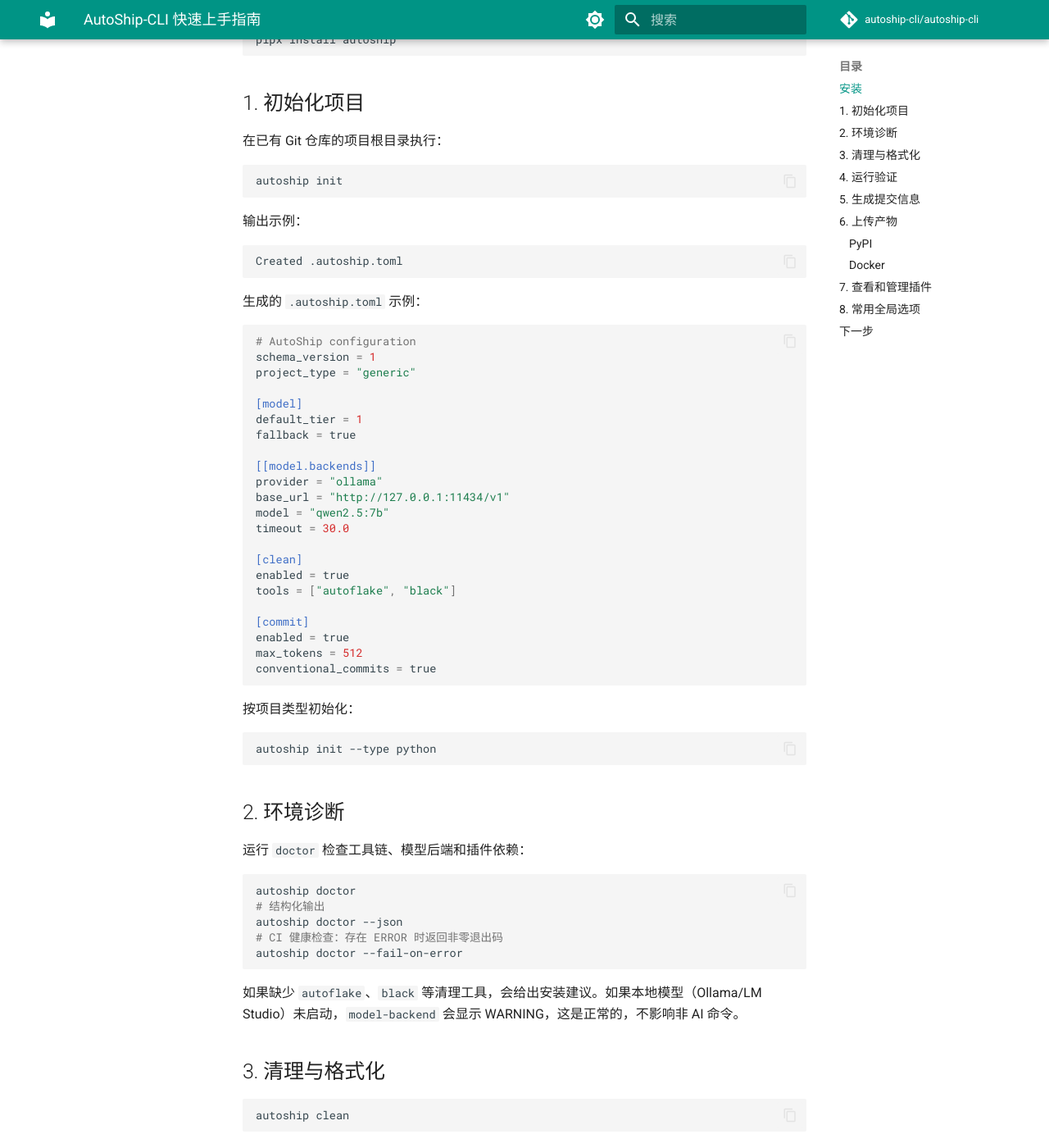
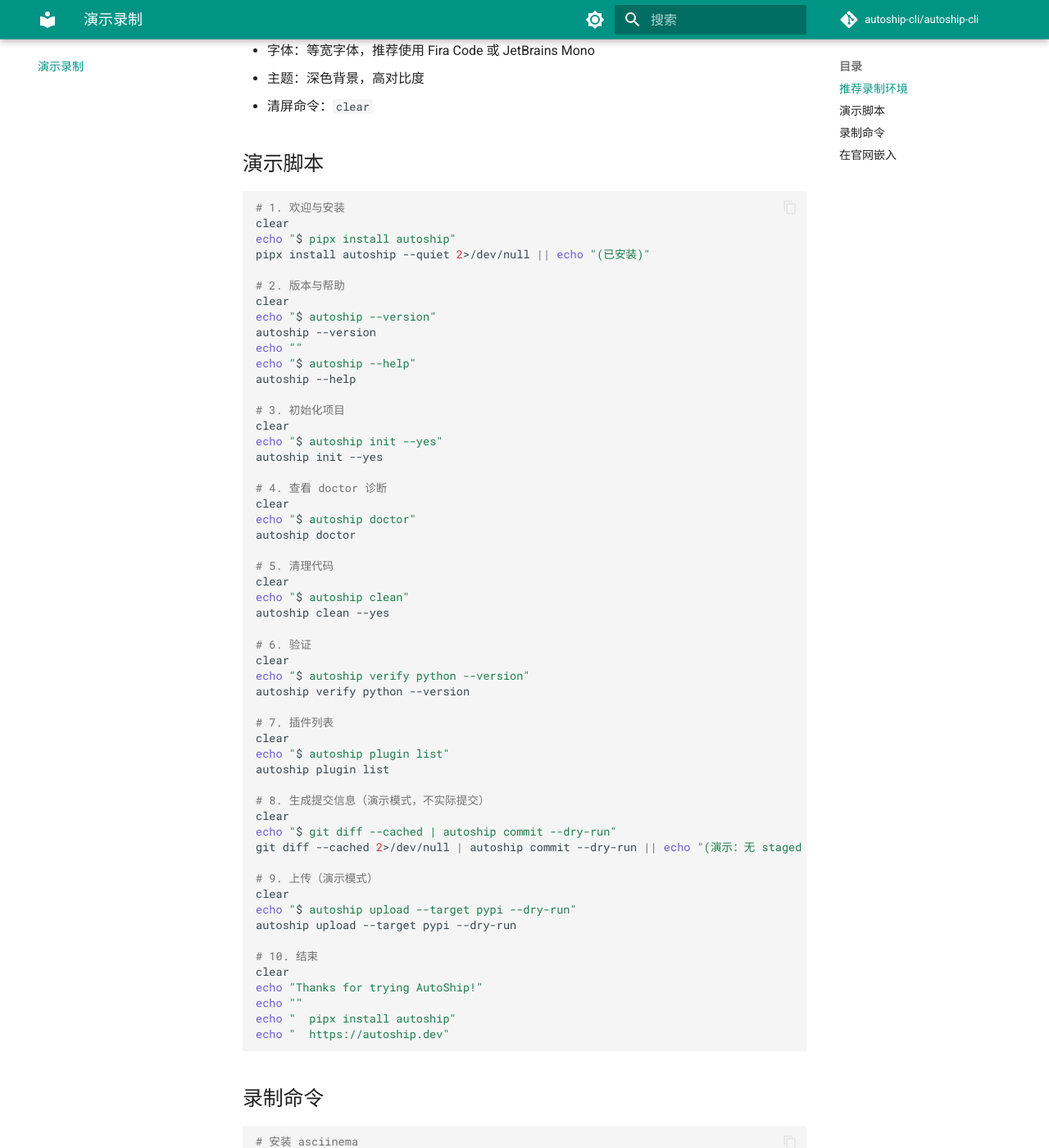
Before and after one commit to MS33834/autoship-cli, an MkDocs documentation site: the page built from docs/demo.md, in a window 1280 px wide and 1400 px high, scrolled down 354 px. Shown: the whole window at 82% size. Built offline with MkDocs 1.6.1 and Material for MkDocs 9.7.7, drawn with Linux system fonts in a browser that asks for light colours; comment, search, counter and statistics services are not loaded; the version menu is left out; some of the changed text lies outside the part shown.

Commit message:
docs(marketing): P4-6 release announcement, demo script, and navigation
- Add docs/announcement.md with Chinese and English 1.0.0 release
  announcements, social media copy, and email template.
- Add docs/demo.md with asciinema recording guide and demo script.
- Add docs/demo-script.sh as an executable script ready for asciinema.
- Register announcement.md and demo.md in mkdocs.yml navigation.

````diff
--- a/docs/demo.md
+++ b/docs/demo.md
@@ -1,178 +1,93 @@
-# AutoShip-CLI 快速上手指南
+# 演示脚本与录制指南
 
-本指南基于 AutoShip-CLI 的真实命令行为编写，可直接复制命令执行。
+本页面提供 AutoShip-CLI 的 asciinema 演示录制脚本。将脚本内容保存后，可使用 [asciinema](https://asciinema.org/) 录制并导出为 `website/demo.cast`。
 
-## 安装
+## 推荐录制环境
+
+- 终端尺寸：80x24 或 120x30
+- 字体：等宽字体，推荐使用 Fira Code 或 JetBrains Mono
+- 主题：深色背景，高对比度
+- 清屏命令：`clear`
+
+## 演示脚本
 
 ```bash
-pip install autoship
-# 或隔离安装
-pipx install autoship
+# 1. 欢迎与安装
+clear
+echo "$ pipx install autoship"
+pipx install autoship --quiet 2>/dev/null || echo "(已安装)"
+
+# 2. 版本与帮助
+clear
+echo "$ autoship --version"
+autoship --version
+echo ""
+echo "$ autoship --help"
+autoship --help
+
+# 3. 初始化项目
+clear
+echo "$ autoship init --yes"
+autoship init --yes
+
+# 4. 查看 doctor 诊断
+clear
+echo "$ autoship doctor"
+autoship doctor
+
+# 5. 清理代码
+clear
+echo "$ autoship clean"
+autoship clean --yes
+
+# 6. 验证
+clear
+echo "$ autoship verify python --version"
+autoship verify python --version
+
+# 7. 插件列表
+clear
+echo "$ autoship plugin list"
+autoship plugin list
+
+# 8. 生成提交信息（演示模式，不实际提交）
+clear
+echo "$ git diff --cached | autoship commit --dry-run"
+git diff --cached 2>/dev/null | autoship commit --dry-run || echo "(演示：无 staged changes)"
+
+# 9. 上传（演示模式）
+clear
+echo "$ autoship upload --target pypi --dry-run"
+autoship upload --target pypi --dry-run
+
+# 10. 结束
+clear
+echo "Thanks for trying AutoShip!"
+echo ""
+echo "  pipx install autoship"
+echo "  https://autoship.dev"
 ```
 
-## 1. 初始化项目
-
-在已有 Git 仓库的项目根目录执行：
+## 录制命令
 
 ```bash
-autoship init
+# 安装 asciinema
+pipx install asciinema
+
+# 录制
+cd /workspace/autoship-cli
+asciinema rec website/demo.cast --command "bash docs/demo-script.sh"
+
+# 播放验证
+asciinema play website/demo.cast
 ```
 
-输出示例：
+## 在官网嵌入
 
-```text
-Created .autoship.toml
+将 `website/demo.cast` 上传到 asciinema.org 后，可在 `website/index.html` 中嵌入播放器：
+
+```html
+<script src="https://asciinema.org/a/xxxxxx.js" id="asciicast-xxxxxx" async></script>
 ```
 
-生成的 `.autoship.toml` 示例：
-
-```toml
-# AutoShip configuration
-schema_version = 1
-project_type = "generic"
-
-[model]
-default_tier = 1
-fallback = true
-
-[[model.backends]]
-provider = "ollama"
-base_url = "http://127.0.0.1:11434/v1"
-model = "qwen2.5:7b"
-timeout = 30.0
-
-[clean]
-enabled = true
-tools = ["autoflake", "black"]
-
-[commit]
-enabled = true
-max_tokens = 512
-conventional_commits = true
-```
-
-按项目类型初始化：
-
-```bash
-autoship init --type python
-```
-
-## 2. 环境诊断
-
-运行 `doctor` 检查工具链、模型后端和插件依赖：
-
-```bash
-autoship doctor
-# 结构化输出
-autoship doctor --json
-# CI 健康检查：存在 ERROR 时返回非零退出码
-autoship doctor --fail-on-error
-```
-
-如果缺少 `autoflake`、`black` 等清理工具，会给出安装建议。如果本地模型（Ollama/LM Studio）未启动，`model-backend` 会显示 WARNING，这是正常的，不影响非 AI 命令。
-
-## 3. 清理与格式化
-
-```bash
-autoship clean
-```
-
-输出示例：
-
-```text
-reformatted /path/to/project/hello.py
-
-All done! ✨ 🍰 ✨
-1 file reformatted.
-Clean complete.
-```
-
-CI 场景下使用 `--check`，需要修改时返回非零退出码：
-
-```bash
-autoship clean --check
-```
-
-跳过交互确认：
-
-```bash
-autoship clean --yes
-```
-
-## 4. 运行验证
-
-```bash
-autoship verify pytest
-autoship verify "python -m unittest discover"
-```
-
-失败时可在 `.autoship/error/` 目录查看脱敏后的错误摘要。`verify` 默认不调用 AI，需要 LLM 修复时请确保本地模型已启动。
-
-## 5. 生成提交信息
-
-暂存改动后运行：
-
-```bash
-autoship commit
-```
-
-如果已配置模型后端，AutoShip 会根据 diff 生成 Conventional Commits 风格的提交信息并提示确认；未配置模型时会提示你手动编辑。
-
-直接指定提交信息（不调用 AI）：
-
-```bash
-autoship commit -m "fix: resolve upload timeout"
-```
-
-## 6. 上传产物
-
-### PyPI
-
-```bash
-autoship upload --target pypi
-```
-
-### Docker
-
-```bash
-autoship upload --target docker --image myapp --tag 0.1.0
-```
-
-预览将要执行的动作而不真正上传：
-
-```bash
-autoship --dry-run upload --target pypi
-```
-
-## 7. 查看和管理插件
-
-```bash
-# 查看和管理插件
-autoship plugin list
-
-# 安装注册表插件
-autoship plugin install docker-ship
-
-# 查看插件注册表
-autoship registry list
-
-# 查看运行时指标
-autoship metrics show
-```
-
-## 8. 常用全局选项
-
-```bash
-autoship --yes clean          # 跳过确认
-autoship --dry-run upload ... # 空跑预览
-autoship --verbose verify ... # 详细输出
-autoship --lang zh --help     # 中文帮助
-```
-
-## 下一步
-
-- 自定义模型后端：编辑 `.autoship.toml` 的 `[model.backends]`。
-- 开发插件：参考 `examples/custom-plugin/` 和 `docs/plugin-development.md`。
-- 团队配置：使用 `AUTOSHIP_` 环境变量覆盖白名单内的配置项。
-
-完整命令参考请见 [docs/commands/index.md](./commands/index.md)。
+或在文档站使用 [mkdocs-asciinema](https://github.com/t6g/mkdocs-asciinema) 插件。
--- a/mkdocs.yml
+++ b/mkdocs.yml
@@ -81,6 +81,8 @@
   - 遥测与隐私: telemetry.md
   - 隐私政策: privacy.md
   - 发布检查清单: release-checklist.md
+  - 1.0.0 发布通告: announcement.md
+  - 演示录制: demo.md
 
 markdown_extensions:
   - pymdownx.highlight:
````
Also changed, not shown: docs/announcement.md (added, +150 -0 lines), 1 other file.
